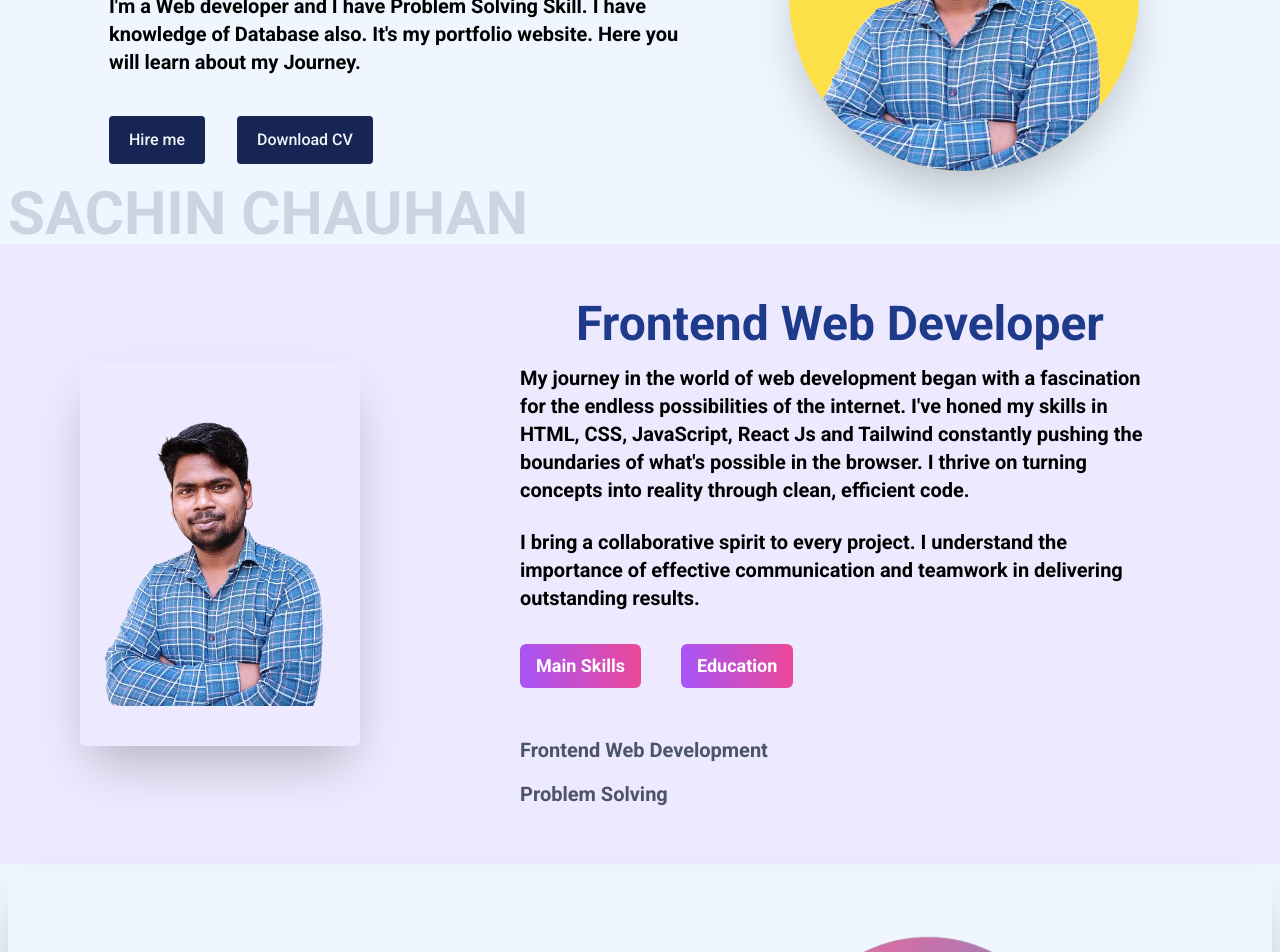
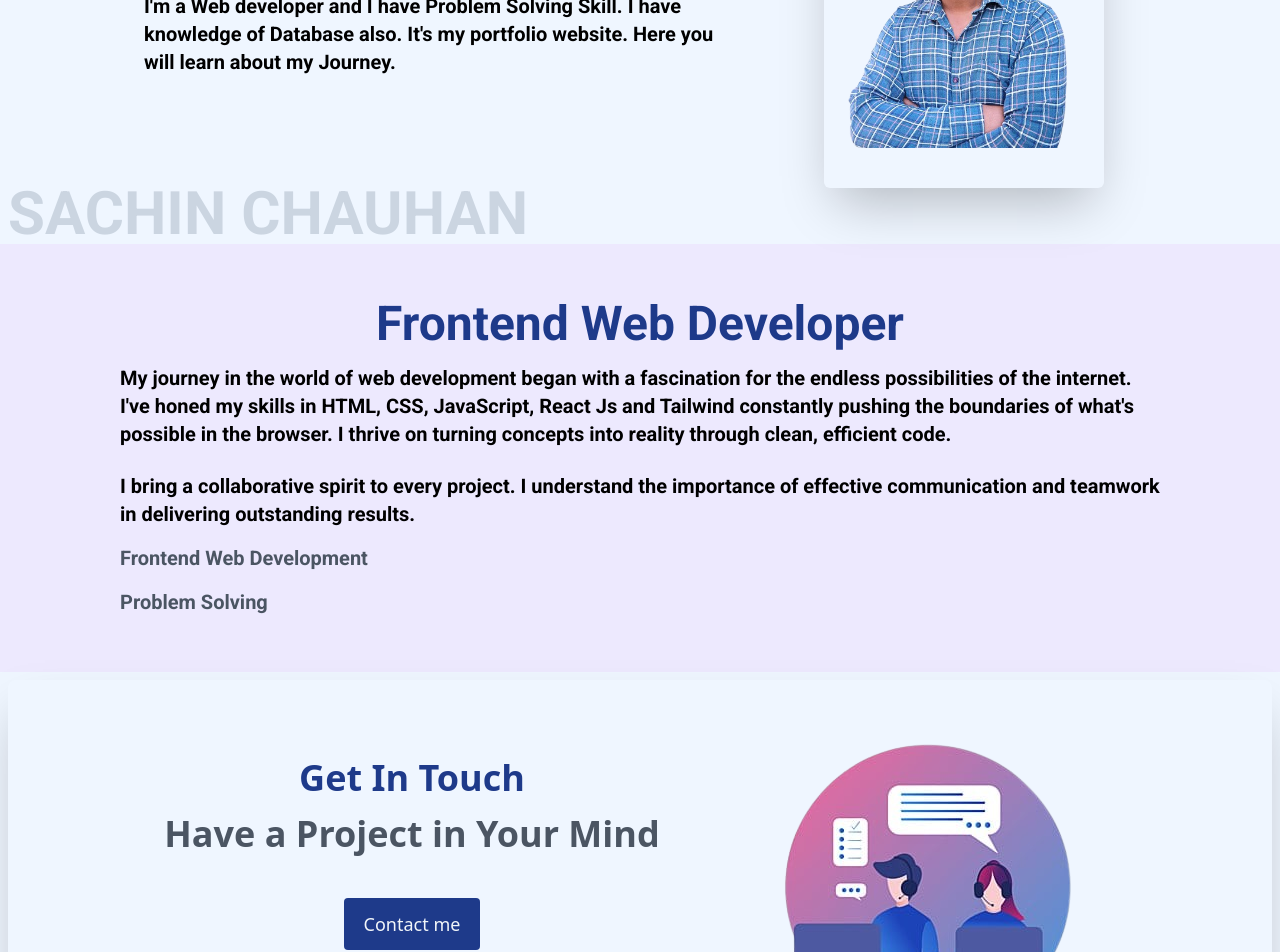
Before and after one commit to sachinchauhan010/PortfolioProject, a React (Create React App) app: page / in a window 1280 px wide. Shown: the part 320-1272 px from the top of the page. Built offline with nearby package versions, Linux system fonts and the light colour scheme; a web font is replaced by a local one.

Commit message:
Color theme change

```diff
--- a/src/components/About.jsx
+++ b/src/components/About.jsx
@@ -9,9 +9,10 @@ const About = () => {
         <Link
           target="_blank"
           to={"https://drive.google.com/file/d/1jR5y3PHE5-qBRPYU9hnZxs5rWFtb1BY4/view?usp=sharing"}
-          className="mx-auto sm:w-fit bg-gradient-to-r from-purple-500 rounded-md to-pink-500 px-4 py-2 my-3 md:my-8 text-lg font-semibold text-white hover:text-blue-900 text-center absolute md:top-20 md:right-10 right-[24%] top-20"
+          className="group mx-auto sm:w-fit bg-gray-300 px-4 py-2 my-3 md:my-8 text-lg font-semibold hover:text-fuchsia-500 text-blue-900 text-center absolute md:top-20 md:right-10 right-[24%] top-20"
         >
           Download Resume
+          <span className="absolute bottom-1 right-0 h-[2px] w-0 bg-blue-900 transition-all delay-200 duration-100 group-hover:w-full" />
         </Link>
 
         <p className="md:text-3xl xl:text-4xl font-bold text-2xl text-gray-600 md:my-3 my-2 text-center">
@@ -23,17 +24,17 @@ const About = () => {
               key={item.degree}
               className="w-full lg:w-2/3 m-auto my-5 shadow-lg shadow-orange-200 h-fit text-center p-4 text-fuchsia-600 bg-blue-50"
             >
-              <p className="md:text-xl xl:text-2xl text-lg font-bold text-blue-900 text-center my-2">
+              <p className="md:text-xl xl:text-2xl text-lg font-bold text-gray-700 text-center my-2">
                 {item.degree}
               </p>
               <p className="md:text-lg text-base lg:text-xl font-semibold flex flex-wrap text-center md:text-start px-10 md:p-0">
-                College : {item.college}
+                <span className="text-blue-900 font-semibold pr-4">College : </span>{item.college}
               </p>
               <p className="md:text-xl text-base lg:text-lg font-semibold flex flex-wrap text-center md:text-start px-10 md:p-0">
-                Percentage/CGPA: {item.marks}
+              <span className="text-blue-900 font-semibold pr-4">Percentage/CGPA :</span> {item.marks}
               </p>
               <p className="md:text-xl text-base lg:text-lg font-semibold flex flex-wrap text-center md:text-start px-10 md:p-0">
-                Passing Year :{item.year}
+              <span className="text-blue-900 font-semibold pr-4">Passing Year : </span>{item.year}
               </p>
             </div>
           ))}
--- a/src/components/Header.jsx
+++ b/src/components/Header.jsx
@@ -40,7 +40,7 @@ const Header = () => {
                   setOpen(false);
                 }}
               >
-                <div class="relative text-blue-900 font-semibold hover:text-orange-300 group">
+                <div class="relative text-blue-900 font-semibold hover:text-fuchsia-500 group">
                   {navItems.name}
                   <div class="absolute bottom-0 left-0 w-full h-[2px] bg-current scale-x-0 group-hover:scale-x-100 transform transition-transform duration-300 ease-in-out origin-left"></div>
                 </div>
--- a/src/components/Project.jsx
+++ b/src/components/Project.jsx
@@ -1,17 +1,17 @@
 import { projectList } from "../utils/Data";
 import { Link } from "react-router-dom";
+import { Button1 } from "../utils/button";
 const Project = () => {
   const projects = projectList;
   return (
     <div className="font-Roboto m-5 box-border">
-      <div className="flex justify-evenly items-center md:flex-row flex-col">
-        <p className="text-xl md:text-2xl lg:text-4xl font-semibold md:font-bold text-center text-fuchsia-700">
+      <div className="flex justify-evenly items-center md:flex-row flex-col my-10">
+        <p className="text-xl md:text-2xl lg:text-4xl font-semibold md:font-bold text-center text-fuchsia-500">
           Projects that I had made
         </p>
         <Link to={"/contact"}>
-          <button className="bg-gradient-to-r from-purple-500 rounded-md to-pink-500 px-4 py-2 my-3 md:my-8 text-lg font-semibold text-white hover:text-blue-900 text-center">
-            Let's Discuss Your Project
-          </button>
+          <Button1 className="px-4 py-2 my-3 md:my-8 text-lg font-semibold text-white text-center" btn={"Let's Discuss Your Project"}>
+          </Button1>
         </Link>
       </div>
       <div className="flex flex-wrap justify-center">
--- a/src/components/Section0.jsx
+++ b/src/components/Section0.jsx
@@ -17,20 +17,18 @@ const Section0 = () => {
             knowledge of Database also. It's my portfolio website. Here you will
             learn about my Journey.
           </p>
+        </div>
 
-          <button className="rounded">
-           <Button1 btn={"Hire me"}/>
-          </button>
-
-          <button className="px-4 py-2 md:my-8 md:m-4 rounded-md sm:mx-10 font-semibold text-white hover:text-blue-900 w-full sm:w-fit">
-          <Button1 btn={"Download CV"}/>
-          </button>
-        </div>
+        {/* <img
+          src={photo}
+          alt=""
+          className="h-[350px] w-[350px] md:mx-10 m-auto rounded-[50%] box-border shadow-lg lg:shadow-2xl shadow-fuchsia-300 bg-fuchsia-300 hover:scale-110 duration-500 overflow-hidden text-center "
+        /> */}
 
         <img
           src={photo}
           alt=""
-          className="h-[350px] w-[350px] md:mx-10 m-auto rounded-[50%] box-border shadow-lg lg:shadow-2xl shadow-fuchsia-300 bg-yellow-300 hover:scale-110 duration-500 overflow-hidden text-center "
+          className="object-contain hidden md:block w-[280px] sm:ml-auto sm:mr-auto md:mx-10 p-2 rounded-md shadow-lg lg:shadow-2xl shadow-fuchsia-300 m-6 sm:h-80 lg:h-96 xl:h-112 2xl:h-128"
         />
 
         <p className="md:text-4xl xl:text-6xl font-bold text-slate-300 read-only font-Roboto absolute md:bottom-0 md:left-2 md:block hidden">
--- a/src/components/Section1.jsx
+++ b/src/components/Section1.jsx
@@ -3,11 +3,7 @@ const Section1 = () => {
   return (
     <>
       <div className="flex justify-center items-center md:p-10 p-4 md:gap-x-10 text-start md:text-start font-Roboto bg-violet-100">
-        <img
-          src={photo}
-          alt=""
-          className="object-contain hidden md:block w-[280px] sm:ml-auto sm:mr-auto md:mx-10 p-2 rounded-md shadow-lg lg:shadow-2xl shadow-fuchsia-300 m-6 sm:h-80 lg:h-96 xl:h-112 2xl:h-128"
-        />
+
         <div className="flex-col flex-wrap md:px-10">
           <p className="md:text-3xl xl:text-5xl text-2xl text-center font-bold text-blue-900 md:my-4 my-2">
             Frontend Web Developer
@@ -24,15 +20,6 @@ const Section1 = () => {
             importance of effective communication and teamwork in delivering
             outstanding results.
           </p>
-
-          <div className="flex flex-col md:flex-row items-center md:justify-start md:gap-x-10 sm:mx-10">
-            <button className="bg-gradient-to-r from-purple-500 rounded-md to-pink-500 px-4 py-2 w-full sm:w-fit my-3 md:my-8 text-lg font-semibold text-white hover:text-blue-900">
-              Main Skills
-            </button>
-            <button className="bg-gradient-to-r from-purple-500 rounded-md to-pink-500 px-4 py-2 w-full sm:w-fit  my-3 md:my-8 text-lg font-semibold text-white hover:text-blue-900">
-              Education
-            </button>
-          </div>
           <p className="md:text-lg text-base lg:text-xl font-semibold flex flex-wrap text-center md:text-start sm:mx-10 px-10 md:p-0 text-gray-600 cursor-pointer my-4">
             Frontend Web Development
           </p>
--- a/src/components/Section2.jsx
+++ b/src/components/Section2.jsx
@@ -1,6 +1,7 @@
 import { Twitter, Gmail, LinkedIn} from "../utils/icons";
 import contactImg from "../images/contactImg.png";
 import { Link } from "react-router-dom";
+import { Button1 } from "../utils/button";
 const Section2 = () => {
   return (
     <>
@@ -17,9 +18,10 @@ const Section2 = () => {
             <div className="text-blue-500 flex md:justify-start md:items-center ms:flex-row flex-col gap-x-4 lg:gap-x-10 m-2">
               <Link
                 to={"/contact"}
-                className="bg-gradient-to-r from-purple-500 rounded-md to-pink-500 px-8 py-2 my-3 w-full m-auto sm:w-fit md:my-8 text-lg font-semibold text-white hover:text-blue-900 text-center"
+                className="rounded-md px-8 py-1 w-full m-auto sm:w-fit md:my-8 text-lg font-semibold text-center"
               >
-                Contact me
+                <Button1 className="px-4 py-2 md:my-8 text-lg font-semibold text-white text-center" btn={"Contact me"}>
+                </Button1>
               </Link>
               <div className="flex justify-center space-x-6 mt-4 flex-wrap">
                 <Link to={"https://x.com/SACHINC28888156?t=TsUIVfVpJrlF18rNhnrOSQ&s=09"} target="_blank" className="cursor-pointer">
--- a/src/utils/Data.jsx
+++ b/src/utils/Data.jsx
@@ -4,13 +4,20 @@ export const IMG_URL =
 export const projectList = [
   {
     id: "01",
+    liveLink: "https://technokratos-ems.vercel.app/",
+    gitLink: "https://github.com/alokVerma749/technokratos-ems",
+    imageLink:"https://raw.githubusercontent.com/sachinchauhan010/PortfolioProject/master/src/images/grubExpress.png",
+    webName: "Technokratos-EMS",
+  },
+  {
+    id: "02",
     liveLink: "https://grubexpress.vercel.app/",
     gitLink: "https://github.com/sachinchauhan010/GrubExpressApp",
     imageLink:"https://raw.githubusercontent.com/sachinchauhan010/PortfolioProject/master/src/images/grubExpress.png",
     webName: "Grub Express",
   },
   {
-    id: "02",
+    id: "03",
     liveLink: "https://netflixsachin.vercel.app/",
     gitLink: "https://github.com/sachinchauhan010/Netflix_clone",
     imageLink:
@@ -18,7 +25,7 @@ export const projectList = [
     webName: "Netflix Clone",
   },
   {
-    id: "03",
+    id: "04",
     liveLink: "https://sachinpassword.vercel.app/",
     gitLink: "https://github.com/sachinchauhan010/Password",
     imageLink:
@@ -26,7 +33,7 @@ export const projectList = [
     webName: "Password Generator",
   },
   {
-    id: "04",
+    id: "05",
     liveLink: "https://hogarbook.vercel.app/",
     gitLink: "https://github.com/sachinchauhan010/Hogar",
     imageLink:
@@ -35,7 +42,7 @@ export const projectList = [
   },
 
   {
-    id: "05",
+    id: "06",
     liveLink: "https://chauhansachin.vercel.app/",
     gitLink: "https://github.com/sachinchauhan010/portfolio",
     imageLink:
@@ -43,7 +50,7 @@ export const projectList = [
     webName: "Portfolio",
   },
   {
-    id: "06",
+    id: "07",
     liveLink: "https://sidcupfamilygolf.vercel.app/",
     gitLink: "https://github.com/sachinchauhan010/sidcup_Family_Golf",
     imageLink:
--- a/src/utils/button.jsx
+++ b/src/utils/button.jsx
@@ -2,7 +2,7 @@ import React from "react";
 
 export const Button1 = ({btn}) => {
   return (
-    <div className="grid bg-blue-950 w-fit place-content-center p-1 rounded">
+    <div className="grid bg-blue-900 w-fit place-content-center p-1 rounded">
       <DrawOutlineButton>{btn}</DrawOutlineButton>
     </div>
   );
@@ -17,16 +17,16 @@ const DrawOutlineButton = ({ children, ...rest }) => {
       <span>{children}</span>
 
       {/* TOP */}
-      <span className="absolute left-0 top-0 h-[2px] w-0 bg-orange-500 transition-all duration-100 group-hover:w-full" />
+      <span className="absolute left-0 top-0 h-[2px] w-0 bg-gray-50 transition-all duration-100 group-hover:w-full" />
 
       {/* RIGHT */}
-      <span className="absolute right-0 top-0 h-0 w-[2px] bg-orange-500 transition-all delay-100 duration-100 group-hover:h-full" />
+      <span className="absolute right-0 top-0 h-0 w-[2px] bg-gray-50 transition-all delay-100 duration-100 group-hover:h-full" />
 
       {/* BOTTOM */}
-      <span className="absolute bottom-0 right-0 h-[2px] w-0 bg-orange-500 transition-all delay-200 duration-100 group-hover:w-full" />
+      <span className="absolute bottom-0 right-0 h-[2px] w-0 bg-gray-50 transition-all delay-200 duration-100 group-hover:w-full" />
 
       {/* LEFT */}
-      <span className="absolute bottom-0 left-0 h-0 w-[2px] bg-orange-500 transition-all delay-300 duration-100 group-hover:h-full" />
+      <span className="absolute bottom-0 left-0 h-0 w-[2px] bg-gray-50 transition-all delay-300 duration-100 group-hover:h-full" />
     </button>
   );
 };
```
Also changed, not shown: src/images/Technokratos-ems.png (added).
